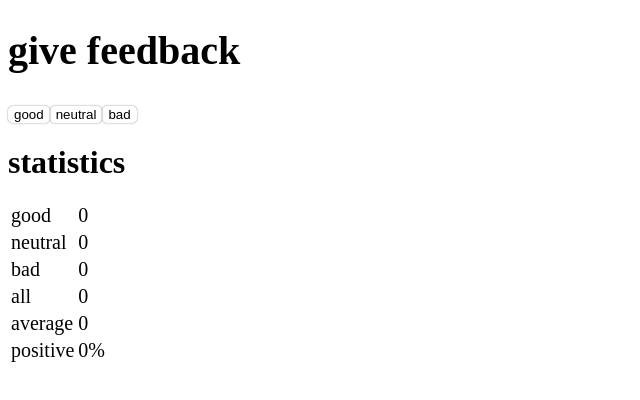
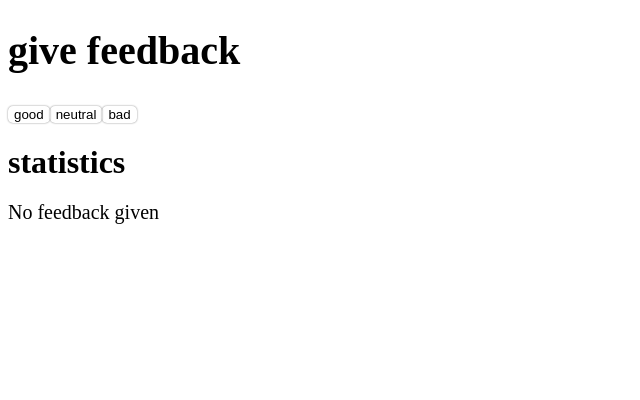
Before and after one commit to David4bay/FullStackOpen-2023, a React (Vite) app in the folder part1/unicafe/: page / in a window 1280 px wide. Shown: the top 400 px of the page, without its empty margins (0-640 px from the left). Built offline with nearby package versions, Linux system fonts and the light colour scheme.

Commit message:
corrections

```diff
--- a/part1/unicafe/src/App.jsx
+++ b/part1/unicafe/src/App.jsx
@@ -1,25 +1,6 @@
 /* eslint-disable react/prop-types */
 import { useState } from 'react'
 import "./App.css"
-
-const Statistics = ({good, neutral, bad, average, positive, all}) => {
-
-  return(
-    <>
-    <p>
-    <strong>statistics</strong>
-    </p>
-    <table>
-      <StatisticLine text="good" value ={good} />
-      <StatisticLine text="neutral" value ={neutral} />
-      <StatisticLine text="bad" value ={bad} />
-      <StatisticLine text="all" value ={all} />
-      <StatisticLine text="average" value ={average} />
-      <StatisticLine text="positive" value ={positive} />
-    </table>
-    </>
-  )
-}
 
 const StatisticLine = (props) => {
 
@@ -35,6 +16,22 @@ const Button = ({text, onClick}) => {
 
   return (
     <button type="button" onClick={onClick}>{text}</button>
+  )
+}
+
+const Statistics = ({good, neutral, bad, average, positive, all}) => {
+
+  return(
+    <table>
+      <tbody>
+      <StatisticLine text="good" value ={good} />
+      <StatisticLine text="neutral" value ={neutral} />
+      <StatisticLine text="bad" value ={bad} />
+      <StatisticLine text="all" value ={all} />
+      <StatisticLine text="average" value ={average} />
+      <StatisticLine text="positive" value ={positive} />
+      </tbody>
+    </table>
   )
 }
 
@@ -68,6 +65,12 @@ const App = () => {
         <Button text="neutral" onClick={handleNeutralVote} />
         <Button text="bad" onClick={handleBadVote} />
       </p>
+      <p>
+      <strong>statistics</strong>
+      </p>
+      {!good && !bad && !neutral ? (
+        <span>No feedback given</span>
+      ) :(
         <Statistics
         good={good}
         neutral={neutral}
@@ -76,6 +79,8 @@ const App = () => {
         positive={positive}
         all={all}
         />
+        )
+      }
     </div>
   )
 }
```
